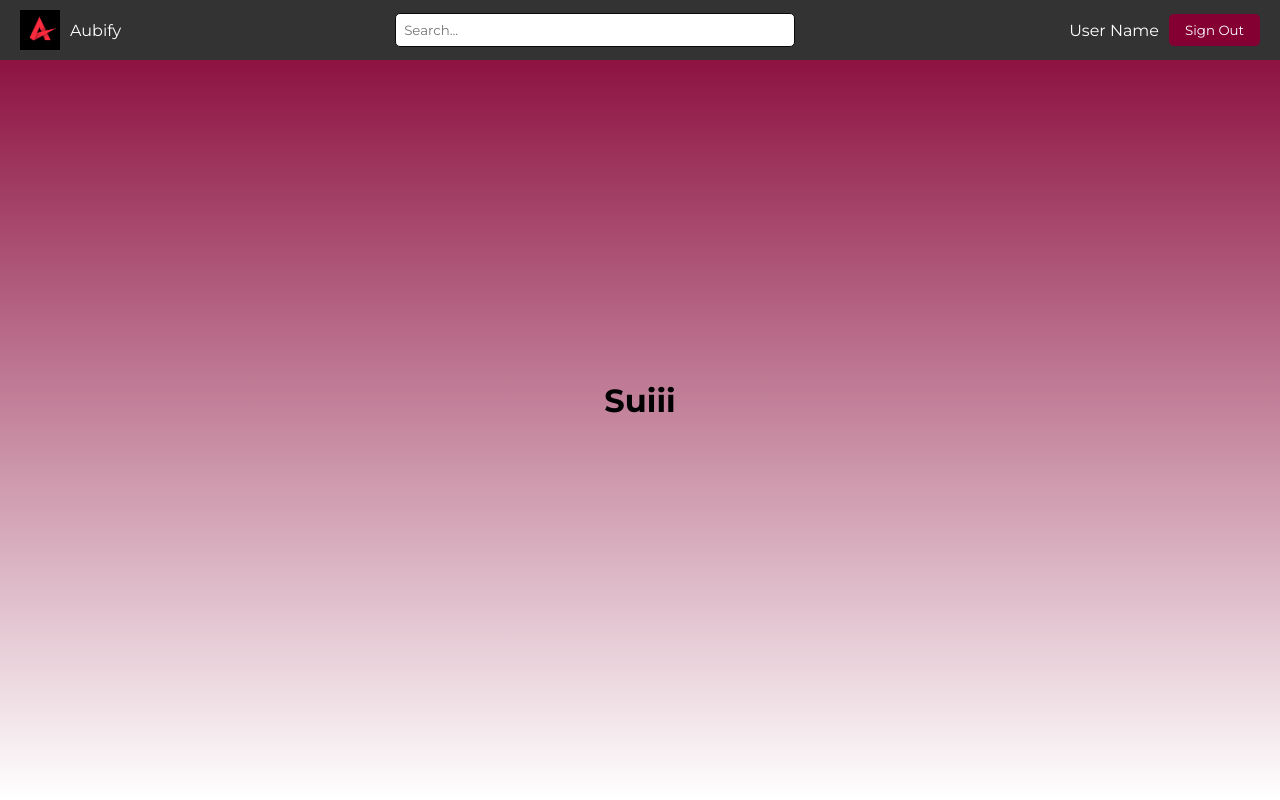
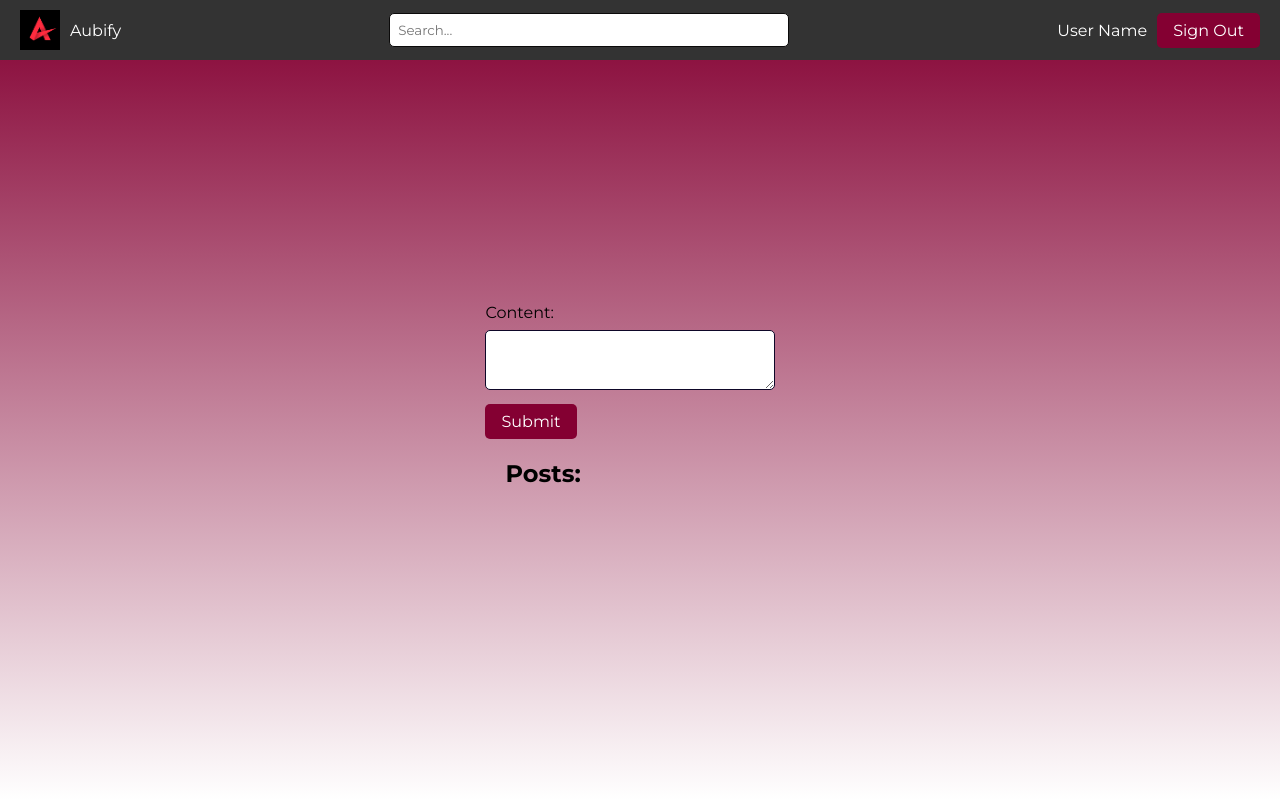
Before and after one commit to omarabbas1/Aubify, a React (Create React App) app: page /homepage in a window 1280 px wide. Built offline with nearby package versions, Linux system fonts and the light colour scheme.

Commit message:
added several files and updated the homepage and posts jsx files

```diff
--- a/src/components/HomePage/HomePage.jsx
+++ b/src/components/HomePage/HomePage.jsx
@@ -1,21 +1,28 @@
-import React from 'react';
 import Navbar from '../NavBar/NavBar';
+import Posts from '../Posts/Posts';
+import './HomePage.css';
 
 const HomePage = () => {
-  return (
-   /* const handleSignOut = () => {
+  const handleSubmitPost = (newPostContent) => {
+    // Here, you can perform any necessary operations with the new post content
+    console.log('New post content:', newPostContent);
+    // For now, let's just log the new post content
+  };
+
+  /* const handleSignOut = () => {
         / Handle sign out logic here
       };
       */
 
-
+  return (
     <div className="home-page">
       <Navbar
         websiteName="Aubify"
         userName="User Name"
        /* onSignOut={handleSignOut}     To handle the user's signout after creating a token.*/
       />
-      <h1>Suiii</h1>
+       {/* Render the Posts component and pass the onSubmit function */}
+       <Posts handleSubmitPost={handleSubmitPost} />
     </div>
   );
 };
--- /dev/null
+++ b/src/components/Posts/Posts.css
@@ -0,0 +1,63 @@
+.post-container {
+  max-width: 600px;
+  margin-top: 0;
+  margin: 20px 0 20px 20px; /* Adjust margin as needed */
+  padding: 20px;
+  background-color: #fff;
+  border-radius: 8px;
+  box-shadow: 0 0 10px rgba(0, 0, 0, 0.1);
+}
+
+form {
+  margin-bottom: 20px;
+}
+
+label {
+  display: block;
+  margin-bottom: 8px;
+}
+
+textarea {
+  width: calc(100% - 20px); /* Adjust width and subtract padding */
+  padding: 10px;
+  font-size: 16px;
+  border: 1px solid #0e0728;
+  border-radius: 5px;
+  margin-bottom: 10px;
+}
+
+button {
+  background-color: #840032;
+  color: #fff;
+  border: none;
+  padding: 8px 16px;
+  border-radius: 5px;
+  font-size: 16px;
+  cursor: pointer;
+}
+
+button:hover {
+  background-color: #5e0125;
+}
+
+.post-list {
+  float: left; /* Align posts to the left */
+  margin-left: 20px; /* Add some space between textarea and posts */
+}
+
+.post-list h2 {
+  font-size: 1.5rem;
+  margin-bottom: 10px;
+}
+
+.post-list ul {
+  list-style-type: none;
+  padding: 0;
+}
+
+.post-list li {
+  background-color: #f9f9f9;
+  margin-bottom: 10px;
+  padding: 10px;
+  border-radius: 5px;
+}
--- /dev/null
+++ b/src/components/Posts/Posts.jsx
@@ -0,0 +1,45 @@
+import React, { useState } from 'react';
+import './Posts.css';
+
+const Posts = ({ handleSubmitPost }) => {
+  const [content, setContent] = useState('');
+  const [postList, setPostList] = useState([]);
+
+  const handleSubmit = (event) => {
+    event.preventDefault();
+    // Get the content from the state
+    const newPostContent = content;
+    // Call the onSubmit function passed as a prop with the new post content
+    handleSubmitPost(newPostContent);
+    // Update the post list with the new post content
+    setPostList([...postList, newPostContent]);
+    // Clear the input field after submission
+    setContent('');
+  };
+
+  return (
+    <div>
+      <form onSubmit={handleSubmit}>
+        <label htmlFor="content">Content:</label>
+        <textarea
+          id="content"
+          value={content}
+          onChange={(e) => setContent(e.target.value)}
+          required
+        ></textarea>
+        <button type="submit">Submit</button>
+      </form>
+
+      <div className="post-list">
+        <h2>Posts:</h2>
+        <ul>
+          {postList.map((post, index) => (
+            <li key={index}>{post}</li>
+          ))}
+        </ul>
+      </div>
+    </div>
+  );
+};
+
+export default Posts;
```
Also changed, not shown: src/components/Comments/Comments.css (added), src/components/Comments/Comments.jsx (added).
